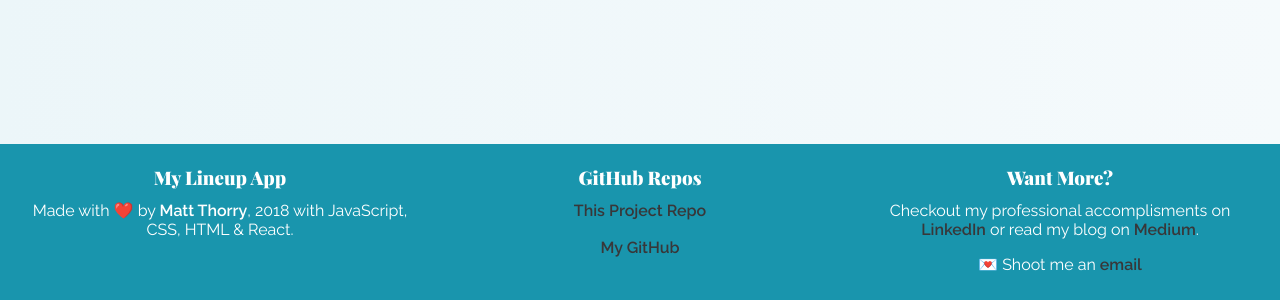
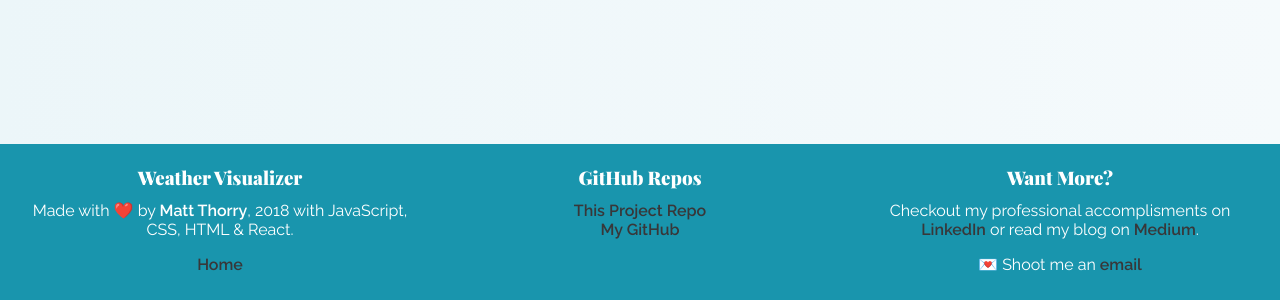
Before and after one commit to mthorry/my-weather-app, a React (Create React App) app: page / in a window 1280 px wide. Shown: the part 721-1021 px from the top of the page. Built offline with nearby package versions, Linux system fonts and the light colour scheme; no server answers.

Commit message:
footer content

```diff
--- a/src/Components/Footer.js
+++ b/src/Components/Footer.js
@@ -1,5 +1,5 @@
 import React from 'react'
-import { NavLink } from 'react-router-dom'
+import { Link } from 'react-router-dom'
 
 class Footer extends React.Component{
 
@@ -7,14 +7,14 @@ class Footer extends React.Component{
     return(
     <div className="Footer">
       <div className="footer-column">
-        <h3 >My Lineup App</h3>
+        <h3 >Weather Visualizer</h3>
         <p>Made with ❤️ by <strong>Matt Thorry</strong>, 2018 with JavaScript, CSS, HTML & React.</p>
+          <Link to='/'>Home</Link>
       </div>
       <div className="footer-column">
         <h3>GitHub Repos</h3>
         <div >
           <a href="https://github.com/mthorry/my-weather-app" className="item" target="_blank">This Project Repo</a><br/>
-          {' '}<br/>
           <a href="https://github.com/mthorry" className="item" target="_blank">My GitHub</a><br/>
         </div>
       </div>
```
